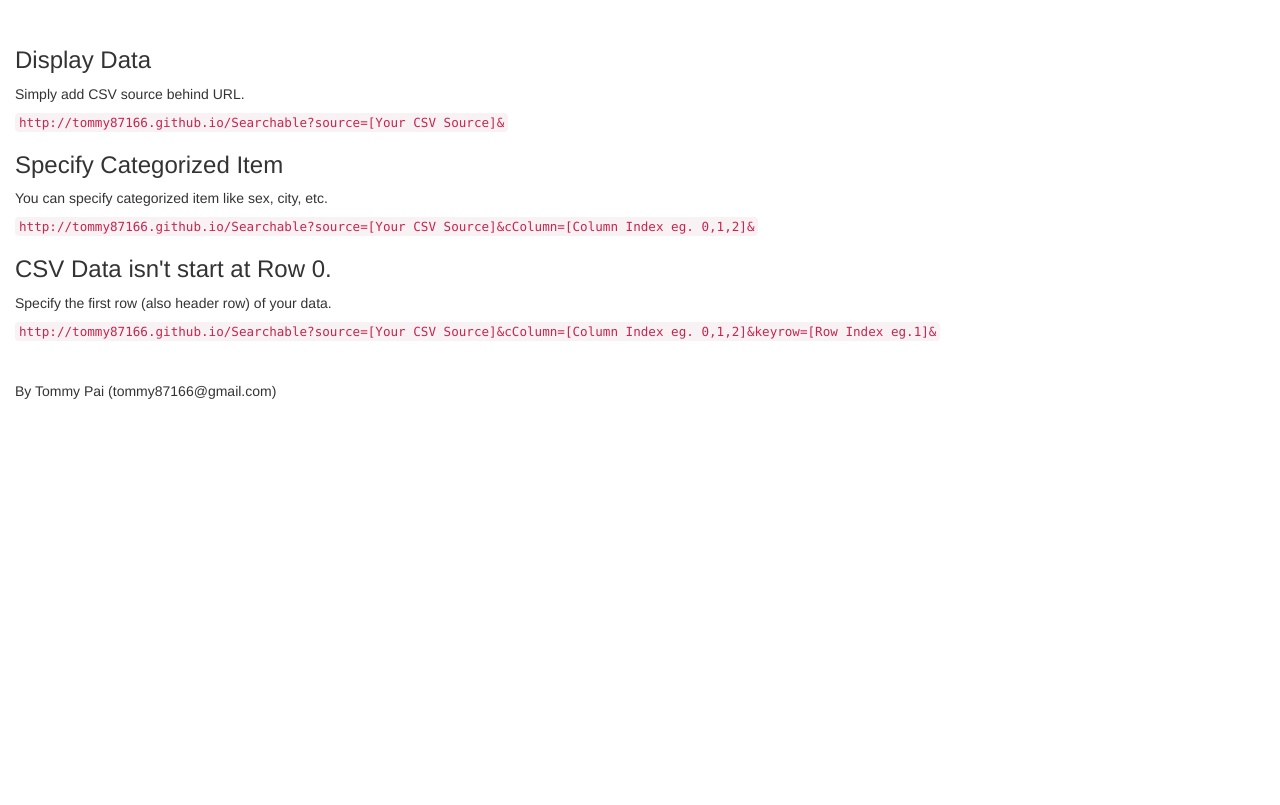
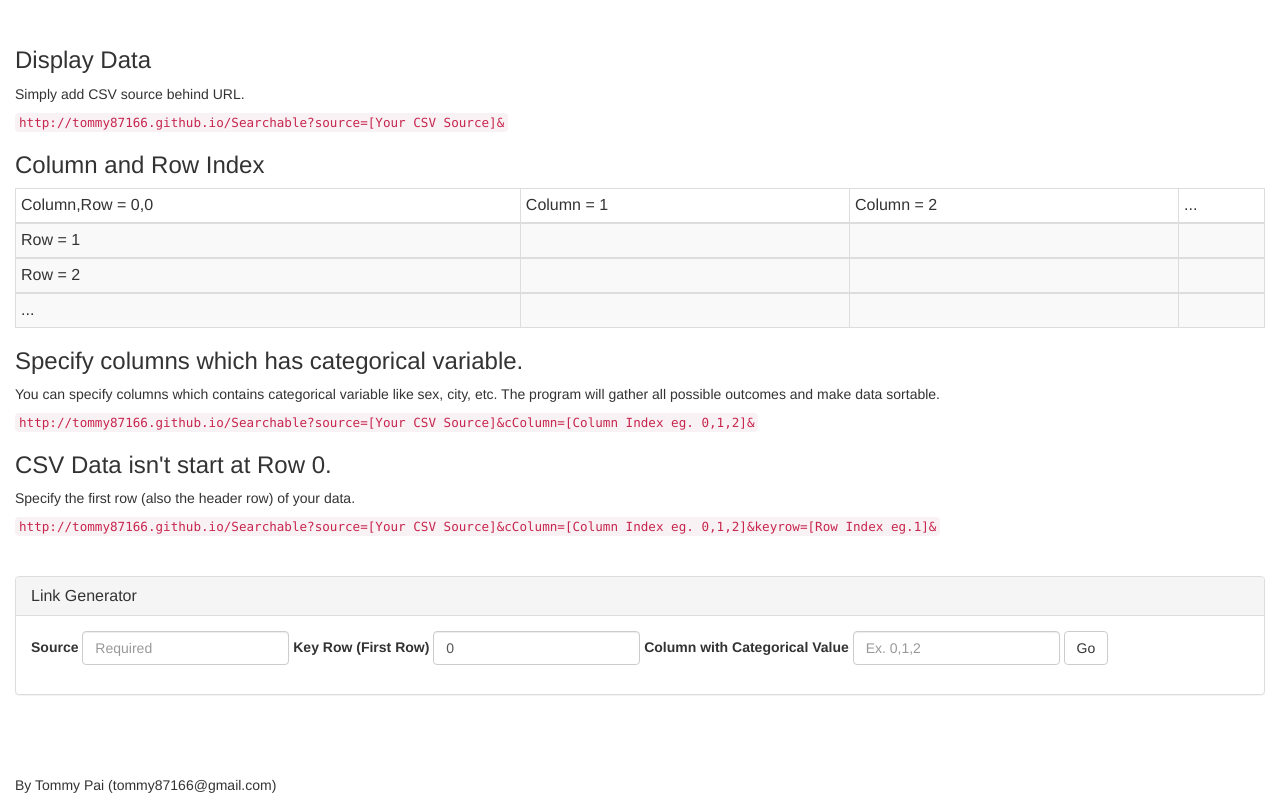
Before and after one commit to tommy87166/tommy87166.github.io, a plain HTML site: page Searchable/index.htm in a window 1280 px wide. Shown: the part 107-912 px from the top of the page. Before the commit the page ends 800 px from the top, so only its background shows below. Drawn offline with Linux system fonts and the light colour scheme.

Commit message:
update intro

```diff
--- a/Searchable/index.htm
+++ b/Searchable/index.htm
@@ -40,12 +40,44 @@
           <h3>Display Data</h3>
           <p>Simply add CSV source behind URL.</p>
           <code>http://tommy87166.github.io/Searchable?source=[Your CSV Source]&</code>
-          <h3>Specify Categorized Item</h3>
-          <p>You can specify categorized item like sex, city, etc.  </p>
+          <h3>Column and Row Index</h3>
+          <table class="table table-condensed table-bordered table-striped">
+            <thead><tr><td>Column,Row = 0,0 </td><td>Column = 1</td><td>Column = 2</td><td>...</td></tr></thead>
+            <tbody><tr><td>Row = 1 </td><td></td><td></td><td></td></tr></tbody>
+            <tbody><tr><td>Row = 2 </td><td></td><td></td><td></td></tr></tbody>
+            <tbody><tr><td>... </td><td></td><td></td><td></td></tr></tbody>
+          </table>
+          <h3>Specify columns which has categorical variable.</h3>
+          <p>You can specify columns which contains categorical variable like sex, city, etc. The program will gather all possible outcomes and make data sortable.</p>
           <code>http://tommy87166.github.io/Searchable?source=[Your CSV Source]&cColumn=[Column Index eg. 0,1,2]&</code>
           <h3>CSV Data isn't start at Row 0.</h3>
-          <p>Specify the first row (also header row) of your data.  </p>
+          <p>Specify the first row (also the header row) of your data.</p>
           <code>http://tommy87166.github.io/Searchable?source=[Your CSV Source]&cColumn=[Column Index eg. 0,1,2]&keyrow=[Row Index eg.1]&</code>
+          <br>
+          <br>
+          <br>
+          <div class="panel panel-default">
+            <div class="panel-heading">
+                <h3 class="panel-title">Link Generator</h3>
+            </div>
+            <div class="panel-body">
+              <form class="form-inline">
+                <div class="form-group">
+                  <label for="exampleInputName2">Source</label>
+                  <input type="text" class="form-control" id="SOURCE" placeholder="Required">
+                </div>
+                <div class="form-group">
+                  <label for="exampleInputEmail2">Key Row (First Row)</label>
+                  <input type="text" class="form-control" id="KEYROW" value = "0">
+                </div>
+                <div class="form-group">
+                  <label for="exampleInputEmail2">Column with Categorical Value</label>
+                  <input type="text" class="form-control" id="CCOLUMN" placeholder = "Ex. 0,1,2">
+                </div>
+                <button type="button" onclick="generateURL()" class="btn btn-default">Go</button>
+              </form>
+            </div>
+          </div>
           <br>
           <br>
           <br>
@@ -58,6 +90,11 @@
   </body>
 
   <script>
+    function generateURL(){
+      var url = window.location.origin + window.location.pathname +'?source='+$("#SOURCE").val()+'&keyrow='+$("#KEYROW").val()+'&cColumn='+$("#CCOLUMN").val()+'&'
+      window.location.href = url
+    }
+
     function FilteAndShow(item){
       var category = item.dataset['key']
       var value = item.text
```
